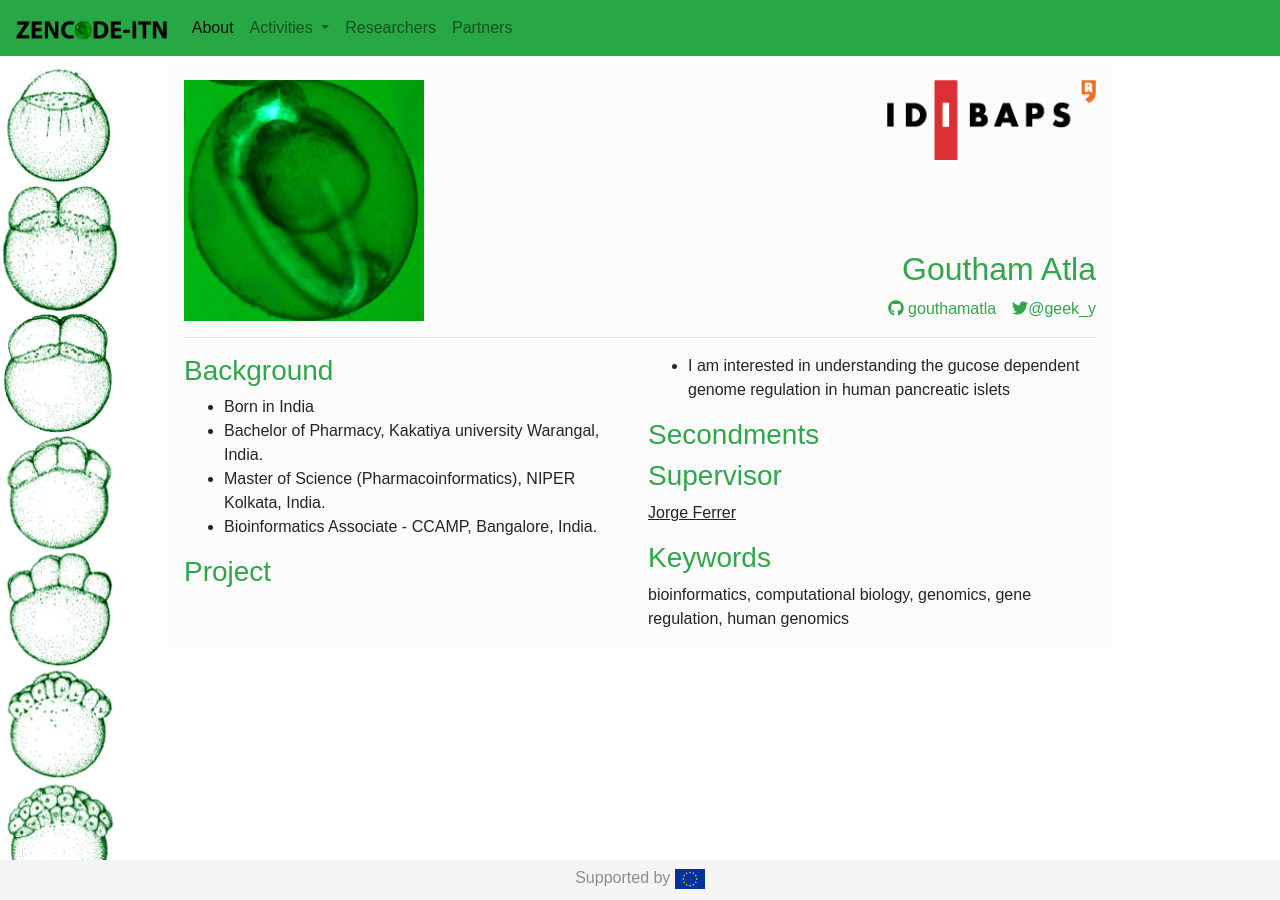
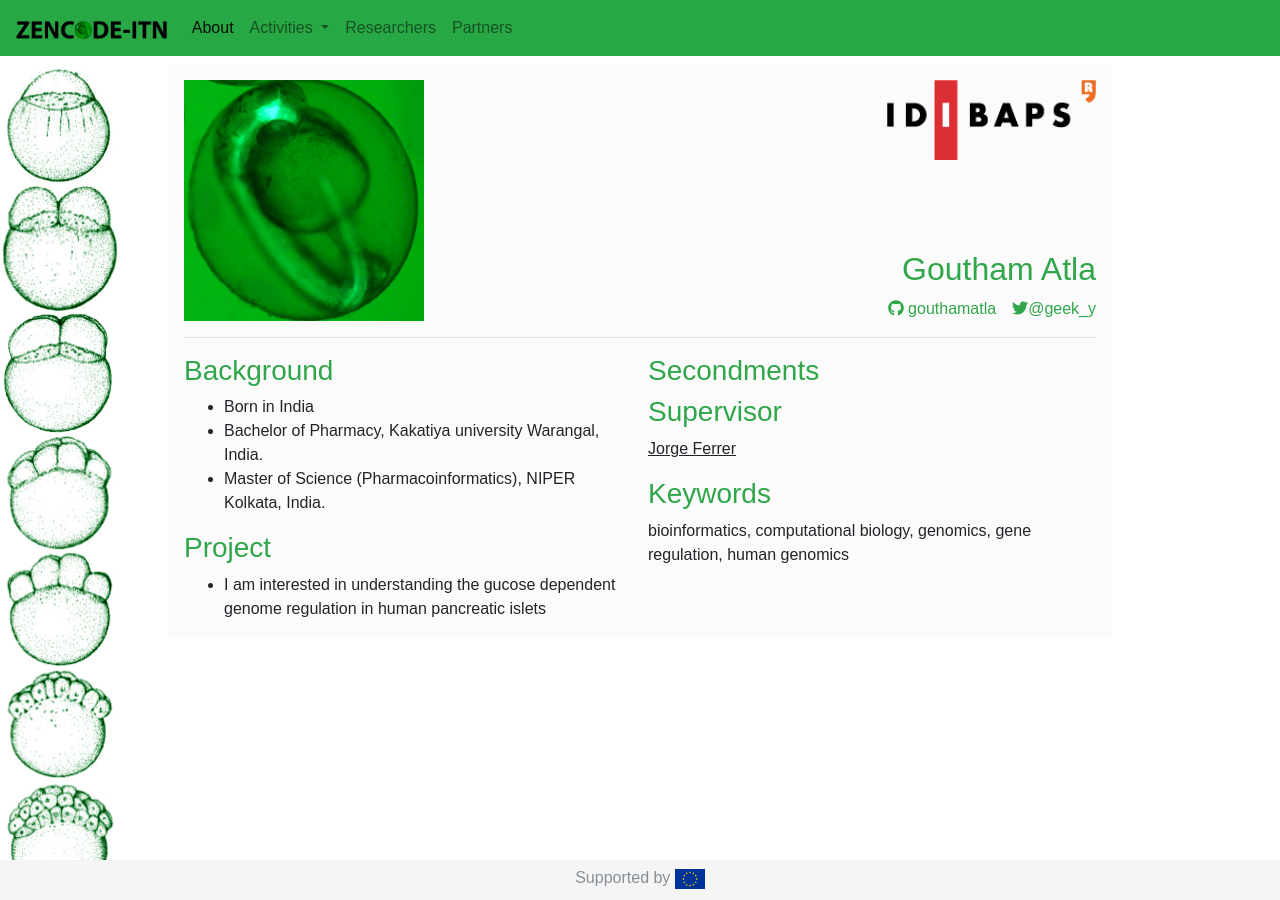
Before and after one commit to zencode-itn/zencode-itn.github.io, a Jekyll site: the page built from _researchers/2017-12-08-esr-08-goutham.md, in a window 1280 px wide. Built offline with Jekyll 4.4.1, drawn with Linux system fonts in a browser that asks for light colours; nearby versions of some CDN libraries; a script that is not in the unit is left out; comment, search, counter and statistics services are not loaded.

Commit message:
Update 2017-12-08-esr-08-goutham.md

```diff
--- a/_researchers/2017-12-08-esr-08-goutham.md
+++ b/_researchers/2017-12-08-esr-08-goutham.md
@@ -11,7 +11,6 @@
 -   Born in India
 -   Bachelor of Pharmacy, Kakatiya university Warangal, India.
 -   Master of Science (Pharmacoinformatics), NIPER Kolkata, India.
--   Bioinformatics Associate - CCAMP, Bangalore, India.
 
 ### Project
 -   I am interested in understanding the gucose dependent genome regulation in human pancreatic islets
```
